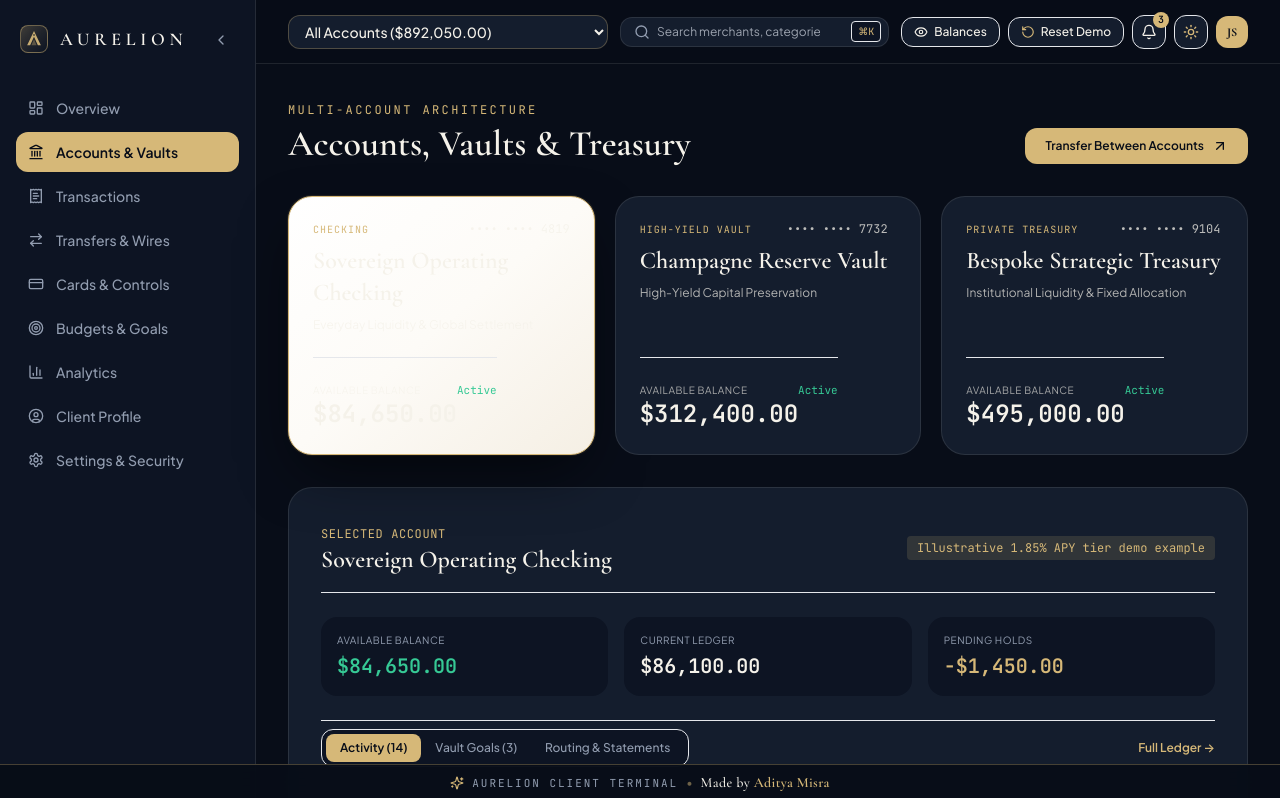
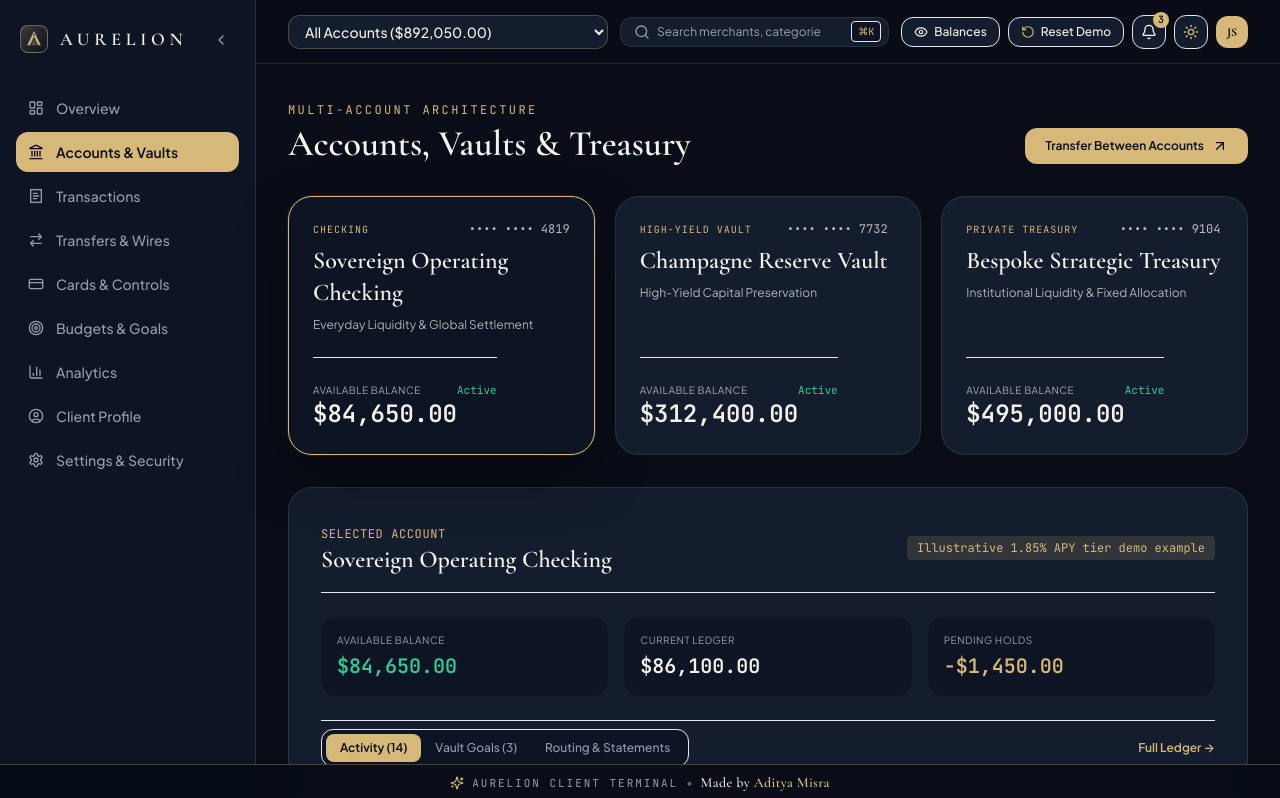
Before and after one commit to aditya-misra346/aurelion, a React (Vite) app: page /dashboard/accounts in a window 1280 px wide. Shown: the top 798 px of the page. Built offline with nearby package versions, Linux system fonts and the light colour scheme.

Commit message:
chore(auto-sync): update 4 file(s) [skip ci]

```diff
--- a/src/pages/dashboard/DashboardAccountsPage.tsx
+++ b/src/pages/dashboard/DashboardAccountsPage.tsx
@@ -132,7 +132,7 @@ export const DashboardAccountsPage: React.FC = () => {
               onClick={() => setActiveAccId(acc.id)}
               className={`text-left rounded-3xl p-6 border transition-all flex flex-col justify-between ${
                 isSelected
-                  ? 'bg-gradient-to-br from-[#FFFFFF] via-[#FDFBF7] to-[#F5EFE4] text-[#0A0F1A] border-[#D6B878] shadow-luxury-light ring-1 ring-[#D6B878]/40 dark:ring-0 dark:bg-[#0D1423] dark:text-[#F5F2EA] dark:border-[#D6B878] dark:shadow-luxury'
+                  ? 'bg-pearl-card dark:bg-none text-[#0A0F1A] border-[#D6B878] shadow-luxury-light ring-1 ring-[#D6B878]/40 dark:ring-0 dark:bg-[#0D1423] dark:text-[#F5F2EA] dark:border-[#D6B878] dark:shadow-luxury'
                   : 'bg-white dark:bg-[#141D2D] border-[#0A0F1A]/10 dark:border-[#F5F2EA]/10 hover:border-[#D6B878]/50 shadow-sm dark:shadow-none'
               }`}
             >
--- a/src/pages/dashboard/DashboardOverviewPage.tsx
+++ b/src/pages/dashboard/DashboardOverviewPage.tsx
@@ -180,7 +180,7 @@ export const DashboardOverviewPage: React.FC = () => {
       {/* Primary KPI Strip with Visual Sparklines & Radial Gauge */}
       <div className="grid grid-cols-1 sm:grid-cols-2 lg:grid-cols-5 gap-4">
         {/* Total Available Liquidity */}
-        <div className="sm:col-span-2 lg:col-span-2 rounded-2xl p-6 bg-gradient-to-br from-[#FFFFFF] via-[#FDFBF7] to-[#F5EFE4] dark:bg-[#0D1423] text-[#0A0F1A] dark:text-[#F5F2EA] border border-[#D6B878]/40 dark:border-[#D6B878]/35 shadow-luxury-light dark:shadow-luxury flex items-center justify-between gap-4">
+        <div className="sm:col-span-2 lg:col-span-2 rounded-2xl p-6 bg-pearl-card dark:bg-none dark:bg-[#0D1423] text-[#0A0F1A] dark:text-[#F5F2EA] border border-[#D6B878]/40 dark:border-[#D6B878]/35 shadow-luxury-light dark:shadow-luxury flex items-center justify-between gap-4">
           <div className="space-y-2">
             <span className="text-xs font-mono uppercase tracking-[0.18em] text-[#9E7B35] dark:text-[#D6B878] inline-flex items-center">
               Total Available Liquidity
--- a/src/pages/dashboard/DashboardProfileSettingsPages.tsx
+++ b/src/pages/dashboard/DashboardProfileSettingsPages.tsx
@@ -46,7 +46,7 @@ export const DashboardProfilePage: React.FC = () => {
       <div className="grid grid-cols-1 lg:grid-cols-12 gap-8">
         {/* Left 5 Cols: Client Crest & Advisor Card */}
         <div className="lg:col-span-5 space-y-6">
-          <div className="rounded-3xl p-6 bg-gradient-to-br from-[#FFFFFF] via-[#FDFBF7] to-[#F5EFE4] dark:bg-[#0D1423] text-[#0A0F1A] dark:text-[#F5F2EA] border border-[#D6B878]/35 shadow-luxury-light dark:shadow-none space-y-5">
+          <div className="rounded-3xl p-6 bg-pearl-card dark:bg-none dark:bg-[#0D1423] text-[#0A0F1A] dark:text-[#F5F2EA] border border-[#D6B878]/35 shadow-luxury-light dark:shadow-none space-y-5">
             <div className="flex items-center gap-4">
               <div className="w-14 h-14 rounded-2xl bg-gradient-to-br from-[#E5CFA0] to-[#B39352] text-[#080D18] font-serif font-bold text-2xl flex items-center justify-center shadow-sm">
                 JS
--- a/src/pages/dashboard/DashboardTransfersPage.tsx
+++ b/src/pages/dashboard/DashboardTransfersPage.tsx
@@ -418,7 +418,7 @@ export const DashboardTransfersPage: React.FC = () => {
             </div>
           </div>
 
-          <div className="p-5 rounded-2xl bg-gradient-to-br from-[#FFFFFF] via-[#FDFBF7] to-[#F5EFE4] dark:bg-[#0D1423] text-[#0A0F1A] dark:text-[#F5F2EA] border border-[#D6B878]/35 dark:border-[#D6B878]/30 shadow-luxury-light dark:shadow-none flex items-center justify-between">
+          <div className="p-5 rounded-2xl bg-pearl-card dark:bg-none dark:bg-[#0D1423] text-[#0A0F1A] dark:text-[#F5F2EA] border border-[#D6B878]/35 dark:border-[#D6B878]/30 shadow-luxury-light dark:shadow-none flex items-center justify-between">
             <div>
               <span className="text-xs text-[#6B778D] dark:text-[#929DB0] block">Simulated Settlement Amount</span>
               <span className="text-xs text-[#9E7B35] dark:text-[#D6B878]">
```
